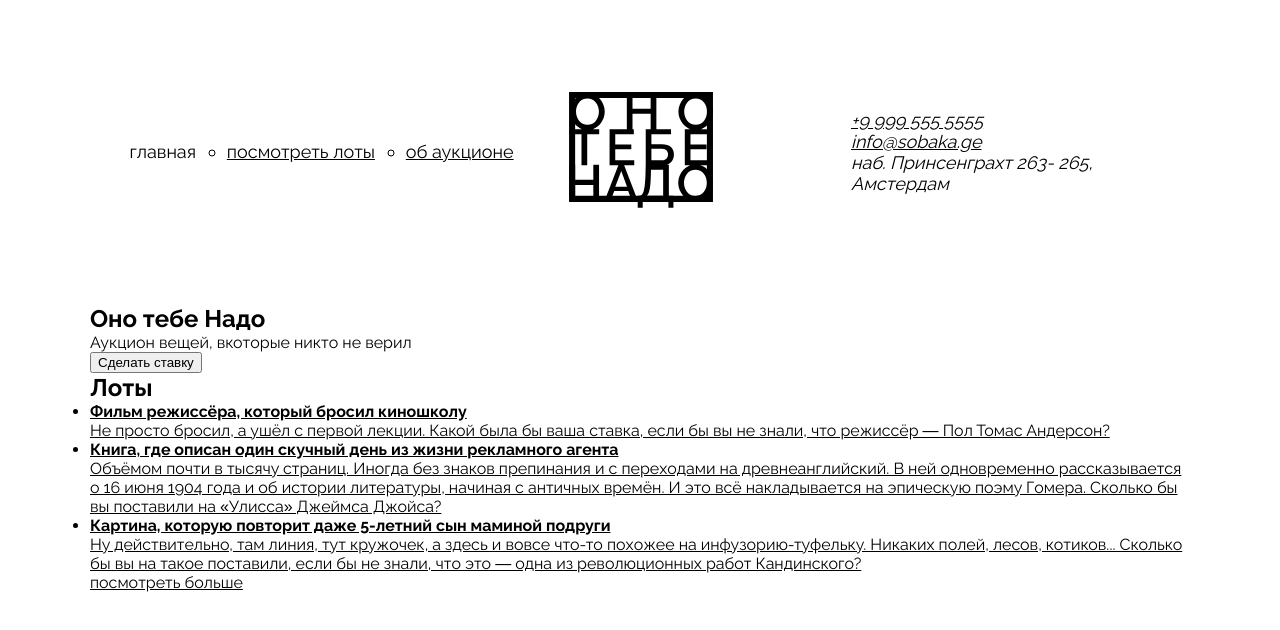
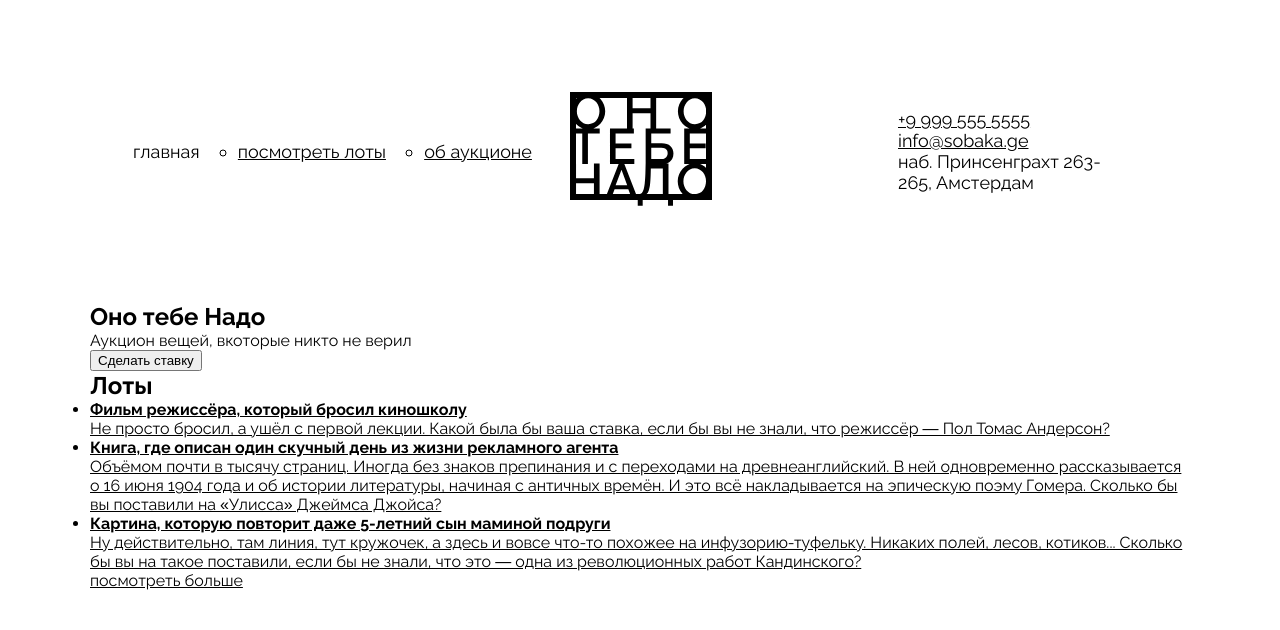
Before and after one commit to GalinaGlav/ono-tebe-nado, a plain HTML site: page index.html in a window 1280 px wide. Shown: the top 630 px of the page. Drawn offline with Linux system fonts and the light colour scheme.

Commit message:
изменения в шапкке

```diff
--- a/styles/style.css
+++ b/styles/style.css
@@ -10,8 +10,8 @@
 
 .header_logo {
     display: block;
-    width: 150px;
-
+    width: 148px;
+    height: auto;
 }
 
 .header_links-list {
@@ -19,8 +19,7 @@
     display: flex;
     justify-content: space-around;
     text-transform: lowercase;
-    margin-right: 36px;
-
+    margin-right: 15px;
 }
 
 .header__links-list-item_no-bullit {
@@ -31,9 +30,12 @@
    text-decoration: none;
 }
 
+
 .header__address {
     display: flex;
     flex-direction: column;
     align-items: start;
-    padding-left: 136px;
+    padding-left: 184px;
+    font-style: normal;
+    padding-right: 30px;
 }
```
